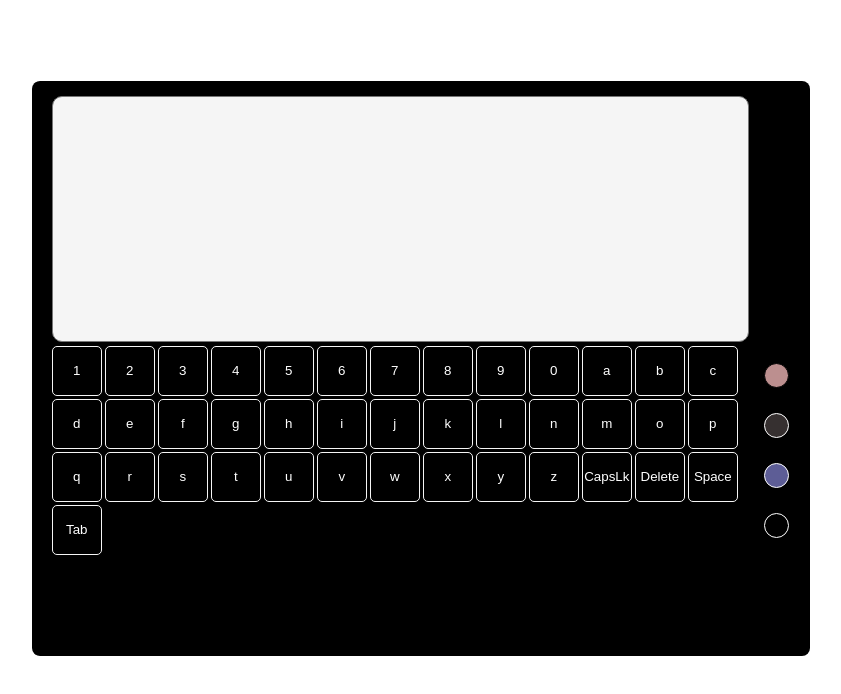
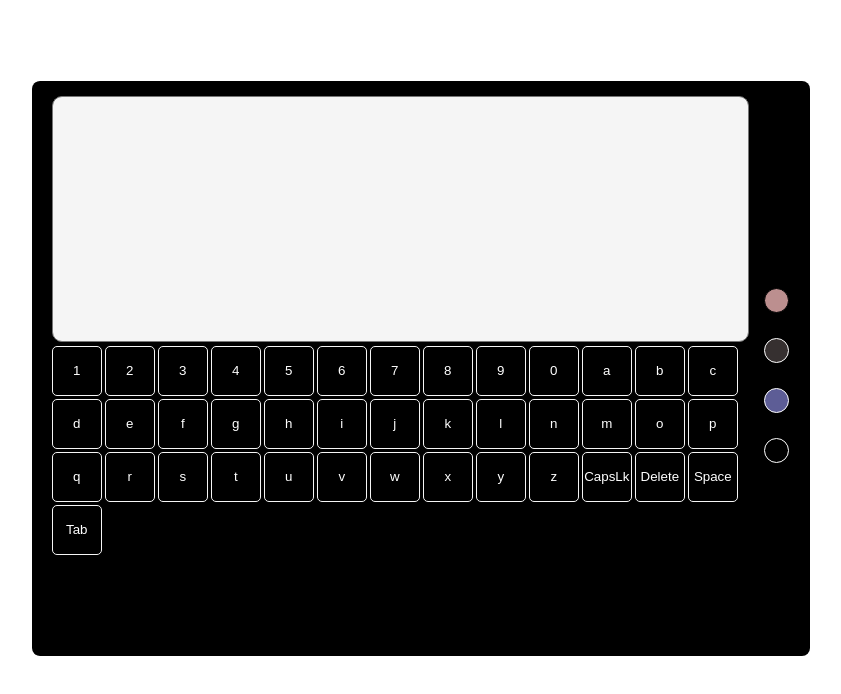
Before and after one commit to RosanneVN/Teclado, a React (Vite) app: page / in a window 1280 px wide. Shown: the top 694 px of the page, without its empty margins (219-1060 px from the left). Built offline with nearby package versions, Linux system fonts and the light colour scheme.

Commit message:
Color button component

```diff
--- a/src/App.css
+++ b/src/App.css
@@ -38,6 +38,7 @@ textarea{
 /*Botones de color*/
 .button{
     display: flex;
+    flex-direction: column;
     max-width: 70px;
     width: 70px;
     background-color: transparent;
@@ -46,13 +47,12 @@ textarea{
     height: 100%;
 }
 
-.button-content{
+.button-content-color{
     display: flex;
     flex-direction: column;
     height: 200px;
     justify-content: space-around;
     align-items: center;
-    padding-top: 150px;
 }
 
 .color-button{
@@ -80,6 +80,21 @@ textarea{
 .color-button.dark-button{
     background-color:black ;
     border: 1px solid white;
+}
+/*Botones de tamaño de letra*/
+.button-content-size{
+    display: flex;
+    flex-direction: column;
+    justify-content: space-around;
+    align-items: center;
+    height: 100px;
+}
+
+.button-size{
+    width: 30px;
+    height: 30px;
+    border-radius: 50%;
+    border: none;
 }
 
 /*Teclas*/
--- a/src/App.jsx
+++ b/src/App.jsx
@@ -3,42 +3,38 @@ import "./App.css";
 import { Letters } from "./components/Letters";
 import { WritenProvider } from "./contex/Writing";
 import Screen from "./components/Screen";
+import ColorButton from "./components/buttonsGroup/ColorButton";
 
 function App() {
   const [color, setColor] = useState("black");
-  const handleClick = (newColorBoard) => {
-    setColor(newColorBoard);
+
+
+  const [size, setSize] = useState(7);
+  const increaseClick = () => {
+    setSize(size + 5);
   };
 
+  const diminishClick = () => {
+    if (size <= 7) {
+      return;
+    } else {
+      setSize(size - 5);
+    }
+  };
 
   return (
     <main>
       <div className={`board ${color}`}>
         <div className="content">
           <WritenProvider>
-          <Screen></Screen>
-          <Letters></Letters>
+            <Screen></Screen>
+            <Letters></Letters>
           </WritenProvider>
         </div>
         <div className="button">
-          <div className="button-content">
-            <button
-              className="color-button rose-button"
-              onClick={() => handleClick("rose")}
-            ></button>
-            <button
-              className="color-button grey-button "
-              onClick={() => handleClick("grey")}
-            ></button>
-            <button
-              className="color-button blue-button"
-              onClick={() => handleClick("blue")}
-            ></button>
-            <button
-              className="color-button dark-button"
-              onClick={() => handleClick("dark")}
-            ></button>
-          </div>
+          <ColorButton setColor={setColor}></ColorButton>
+
+
         </div>
       </div>
     </main>
--- a/src/components/Screen.jsx
+++ b/src/components/Screen.jsx
@@ -9,10 +9,6 @@ const Screen = () => {
       <textarea
         className="screen"
         value={writen}
-        name=""
-        id=""
-        cols="30"
-        rows="10"
       ></textarea>
     </section>
   );
--- /dev/null
+++ b/src/components/buttonsGroup/ColorButton.jsx
@@ -0,0 +1,30 @@
+
+
+const ColorButton = (setColor) => {
+    const handleClick = (newColorBoard) => {
+        setColor(newColorBoard);
+      };
+
+  return (
+<div className="button-content-color">
+  <button
+    className="color-button rose-button"
+    onClick={() => handleClick("rose")}
+  ></button>
+  <button
+    className="color-button grey-button "
+    onClick={() => handleClick("grey")}
+  ></button>
+  <button
+    className="color-button blue-button"
+    onClick={() => handleClick("blue")}
+  ></button>
+  <button
+    className="color-button dark-button"
+    onClick={() => handleClick("dark")}
+  ></button>
+</div>
+  )
+}
+
+export default ColorButton
```
Also changed, not shown: src/components/buttonsGroup/IncrementButton.jsx (added, +8 -0 lines), 1 other file (tests, documents, lock files or other folders).
